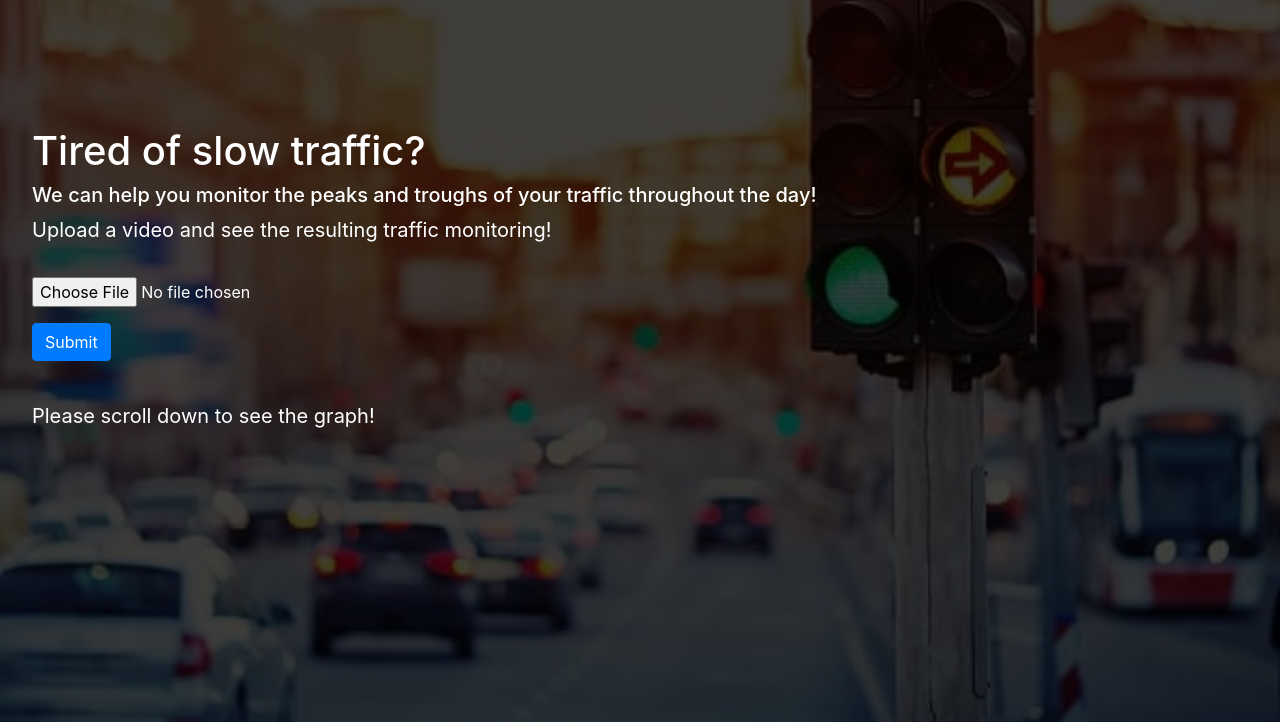
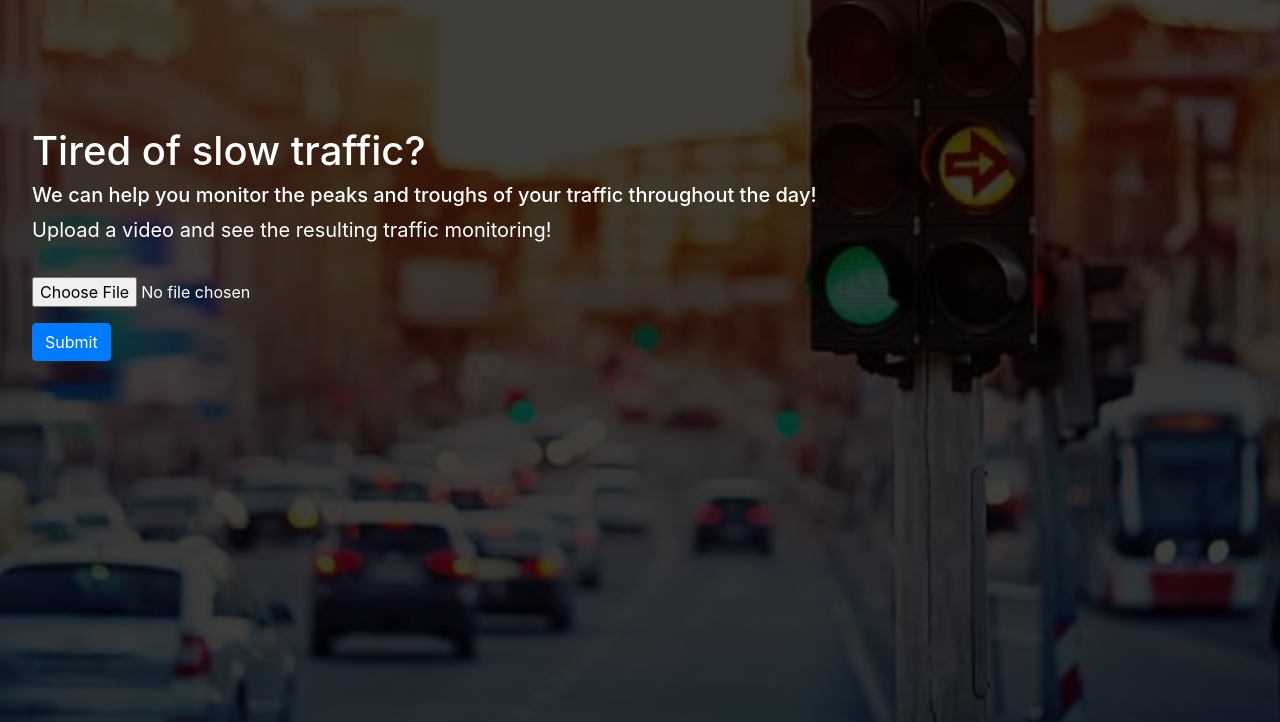
Before and after one commit to SarvathSharma/Smart-Traffic-Control-System, a Flask app: template templates/index.html in a window 1280 px wide. Shown: the part 77-799 px from the top of the page. Run offline with Flask 2, Linux system fonts and the light colour scheme; the template is opened without the code that fills it: most values are stand-ins (such as "Sample title", 1, 10 or a date in 2020); some libraries are stand-ins or nearby versions.

Commit message:
Updated styling again

```diff
--- a/static/jsfiles/histogram.js
+++ b/static/jsfiles/histogram.js
@@ -21,9 +21,4 @@ if( document.getElementById('myChart') ){
         // Configuration options go here
         options: {}
     });
-    var helpText = document.getElementById('help-text');
-    helpText.style.display = 'block';
-}else{
-    var helpText = document.getElementById('help-text');
-    helpText.style.display = 'none';
 }
--- a/static/styles/index.css
+++ b/static/styles/index.css
@@ -98,7 +98,3 @@
     -webkit-transform: scaleY(1);
   }
 }
-
-#help-text{
-  display: block;
-}
--- a/templates/index.html
+++ b/templates/index.html
@@ -30,7 +30,6 @@
         </div>
         <small>This will take a few minutes depending on the size of the video</small>
       </div>
-      <p id="help-text">Please scroll down to see the graph!</p>
   </div>
   </div>
   <div id="graph">
```
